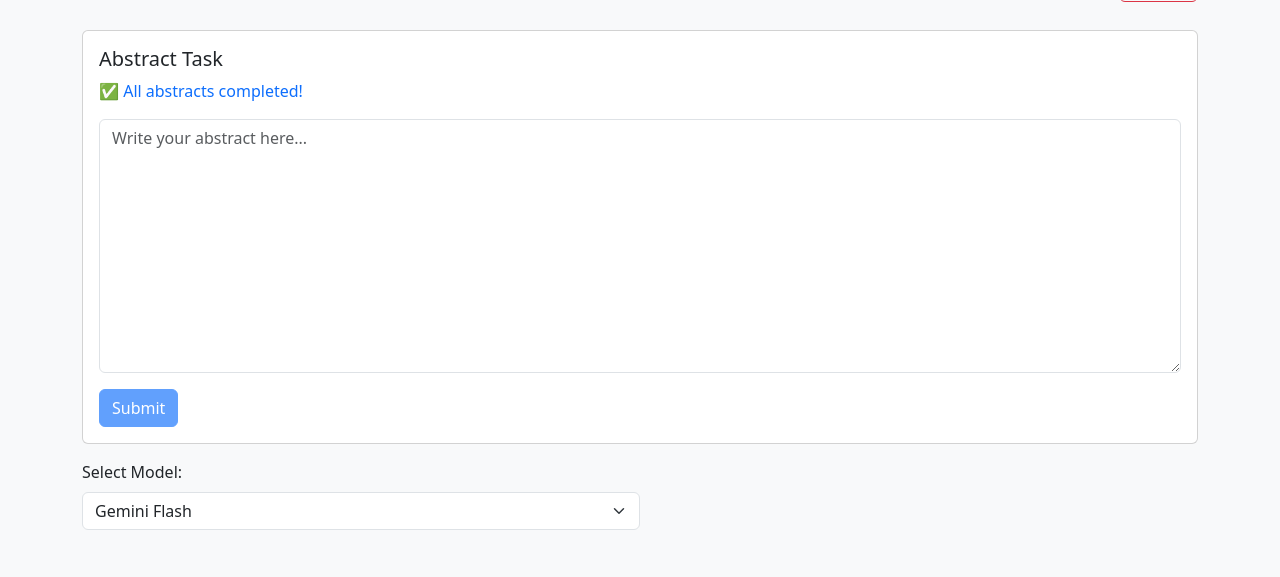
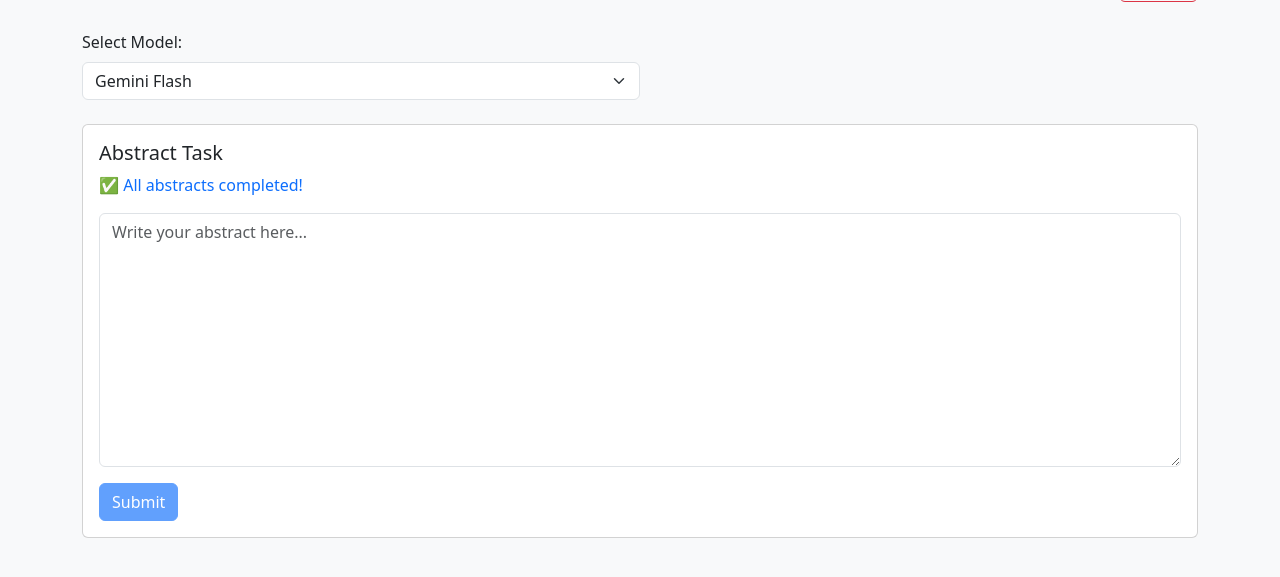
Before and after one commit to Testgptmodels/college_abstract_portal, a Flask app: template templates/abstract_submit.html in a window 1280 px wide. Shown: the part 88-665 px from the top of the page. Run offline with Flask 3, Linux system fonts and the light colour scheme; the template is opened without the code that fills it, so the values that code supplies are empty.

Commit message:
Add files via upload

```diff
--- a/templates/abstract_submit.html
+++ b/templates/abstract_submit.html
@@ -14,6 +14,15 @@
       <a href="/logout" class="btn btn-outline-danger">Logout</a>
     </div>
 
+    <div class="mb-4">
+      <label for="modelSelect" class="form-label">Select Model:</label>
+      <select id="modelSelect" class="form-select w-50">
+        <option value="gemini_flash">Gemini Flash</option>
+        <option value="grok">Grok</option>
+        <option value="claude">Claude</option>
+      </select>
+    </div>
+
     <div class="card">
       <div class="card-body">
         <h5 class="card-title">Abstract Task</h5>
@@ -21,15 +30,6 @@
         <textarea id="response" class="form-control mb-3" rows="10" placeholder="Write your abstract here..."></textarea>
         <button id="submitBtn" class="btn btn-primary">Submit</button>
       </div>
-    </div>
-
-    <div class="mt-3">
-      <label for="modelSelect" class="form-label">Select Model:</label>
-      <select id="modelSelect" class="form-select w-50">
-        <option value="gemini_flash">Gemini Flash</option>
-        <option value="grok">Grok</option>
-        <option value="claude">Claude</option>
-      </select>
     </div>
   </div>
 
@@ -47,6 +47,7 @@
         currentTask = data;
         document.getElementById('task-title').innerText = data.title;
         document.getElementById('response').value = '';
+        document.getElementById('submitBtn').disabled = false;
       }
     }
 
```
